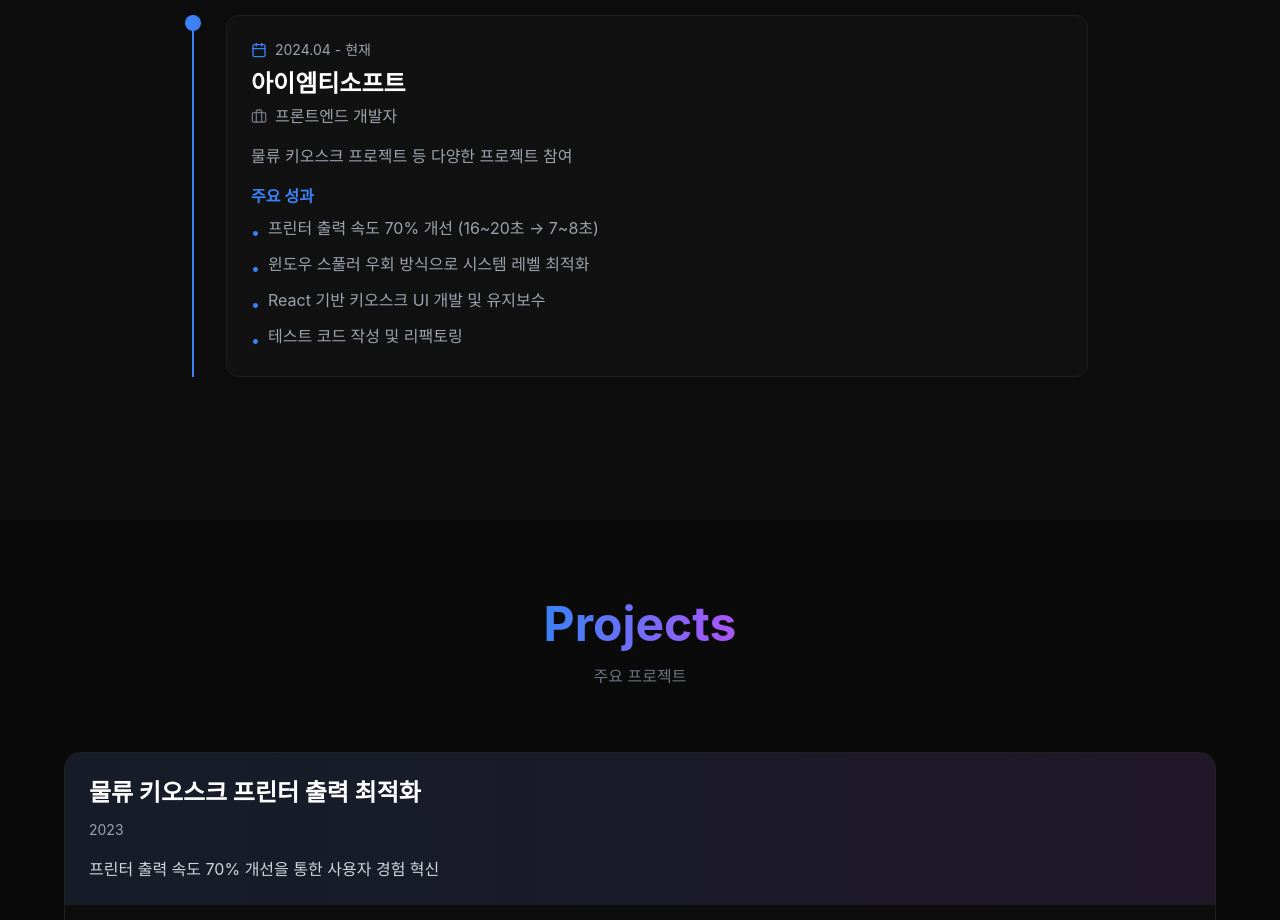
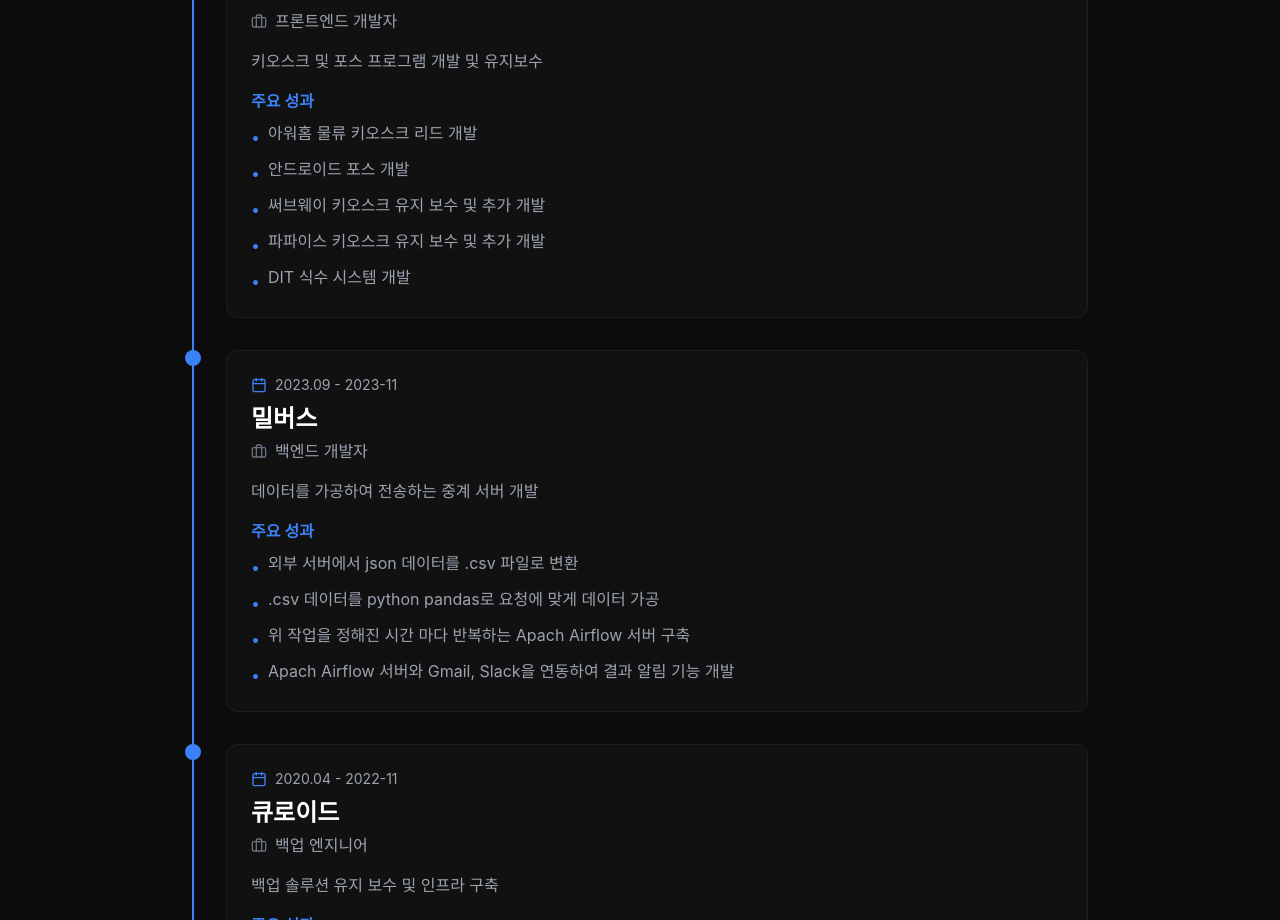
Before and after one commit to jcjee6276/jjc, a React (Vite) app: page / in a window 1280 px wide. Shown: the part 1880-2800 px from the top of the page. Built offline with nearby package versions, Linux system fonts and the light colour scheme.

Commit message:
feat : 경력 사항 추가

```diff
--- a/src/components/Experience.jsx
+++ b/src/components/Experience.jsx
@@ -8,14 +8,37 @@ const experiences = [
         period: '2024.04 - 현재',
         company: '아이엠티소프트',
         position: '프론트엔드 개발자',
-        description: '물류 키오스크 프로젝트 등 다양한 프로젝트 참여',
+        description: '키오스크 및 포스 프로그램 개발 및 유지보수',
         achievements: [
-            '프린터 출력 속도 70% 개선 (16~20초 → 7~8초)',
-            '윈도우 스풀러 우회 방식으로 시스템 레벨 최적화',
-            'React 기반 키오스크 UI 개발 및 유지보수',
-            '테스트 코드 작성 및 리팩토링',
+            '아워홈 물류 키오스크 리드 개발',
+            '안드로이드 포스 개발',
+            '써브웨이 키오스크 유지 보수 및 추가 개발',
+            '파파이스 키오스크 유지 보수 및 추가 개발',
+            'DIT 식수 시스템 개발'
         ],
     },
+    {
+        period: '2023.09 - 2023-11',
+        company: '밀버스',
+        position: '백엔드 개발자',
+        description: '데이터를 가공하여 전송하는 중계 서버 개발',
+        achievements: [
+            '외부 서버에서 json 데이터를 .csv 파일로 변환',
+            '.csv 데이터를 python pandas로 요청에 맞게 데이터 가공',
+            '위 작업을 정해진 시간 마다 반복하는 Apach Airflow 서버 구축',
+            'Apach Airflow 서버와 Gmail, Slack을 연동하여 결과 알림 기능 개발'
+        ],
+    },
+    {
+        period: '2020.04 - 2022-11',
+        company: '큐로이드',
+        position: '백업 엔지니어',
+        description: '백업 솔루션 유지 보수 및 인프라 구축',
+        achievements: [
+            '고객사에 구축 되어 있는 여러 가지 백업 솔루션 유지 보수',
+            '신규 백업 인프라 환경 구축(On-Premise)',
+        ],
+    }
 ]
 
 export default function Experience() {
@@ -27,39 +50,43 @@ export default function Experience() {
             <div className="max-w-4xl mx-auto w-full">
                 <motion.div
                     ref={ref}
-                    initial={{ opacity: 0, y: 50 }}
-                    animate={isInView ? { opacity: 1, y: 0 } : { opacity: 0, y: 50 }}
-                    transition={{ duration: 0.6 }}
+                    initial={{opacity: 0, y: 50}}
+                    animate={isInView ? {opacity: 1, y: 0} : {opacity: 0, y: 50}}
+                    transition={{duration: 0.6}}
                 >
                     <h2 className="text-4xl md:text-5xl font-bold mb-4 text-center">
             <span className="bg-gradient-to-r from-blue-500 to-purple-500 bg-clip-text text-transparent">
-              Experience
+              경력 사항
             </span>
                     </h2>
-                    <p className="text-gray-500 text-center mb-16">경력 사항</p>
+                    <p className="text-gray-500 text-center mb-8">프론트엔드 1년 7개월 경력</p>
+                    <div className="relative">
+                        <div className="absolute left-0 top-0 bottom-0 w-0.5 bg-blue-500"/>
 
                         <div className="space-y-8">
                             {experiences.map((exp, index) => (
                                 <motion.div
                                     key={index}
-                                initial={{ opacity: 0, x: -50 }}
-                                animate={isInView ? { opacity: 1, x: 0 } : { opacity: 0, x: -50 }}
-                                transition={{ duration: 0.6, delay: index * 0.2 }}
+                                    initial={{opacity: 0, x: -50}}
+                                    animate={isInView ? {opacity: 1, x: 0} : {opacity: 0, x: -50}}
+                                    transition={{duration: 0.6, delay: index * 0.2}}
                                     className="relative pl-8 border-l-2 border-blue-500"
                                 >
                                     {/* Timeline dot */}
-                                <div className="absolute left-0 top-0 w-4 h-4 bg-blue-500 rounded-full -translate-x-[9px]" />
+                                    <div
+                                        className="absolute left-0 top-0 w-4 h-4 bg-blue-500 rounded-full -translate-x-[9px]"/>
 
-                                <div className="bg-dark-card border border-dark-border rounded-xl p-6 hover:border-blue-500/50 transition-all duration-300">
+                                    <div
+                                        className="bg-dark-card border border-dark-border rounded-xl p-6 hover:border-blue-500/50 transition-all duration-300">
                                         <div className="flex flex-wrap items-center gap-2 mb-2">
-                                        <Calendar size={16} className="text-blue-500" />
+                                            <Calendar size={16} className="text-blue-500"/>
                                             <span className="text-sm text-gray-400">{exp.period}</span>
                                         </div>
 
                                         <h3 className="text-2xl font-bold mb-1">{exp.company}</h3>
 
                                         <div className="flex items-center gap-2 mb-4">
-                                        <Briefcase size={16} className="text-gray-500" />
+                                            <Briefcase size={16} className="text-gray-500"/>
                                             <span className="text-gray-400">{exp.position}</span>
                                         </div>
 
@@ -76,9 +103,17 @@ export default function Experience() {
                                                 ))}
                                             </ul>
                                         </div>
+
                                     </div>
                                 </motion.div>
                             ))}
+                            <motion.div
+                                initial={{opacity: 0, x: -50}}
+                                animate={isInView ? {opacity: 1, x: 0} : {opacity: 0, x: -50}}
+                                transition={{duration: 0.6, delay: experiences.length * 0.2 + 0.2}}
+                                className="absolute -left-1.5 bottom-0 w-4 h-4 bg-blue-500 rounded-full -translate-x-[7px] z-10"
+                            />
+                        </div>
                     </div>
                 </motion.div>
             </div>
```
Lines whose indentation alone changed are shown as unchanged.
